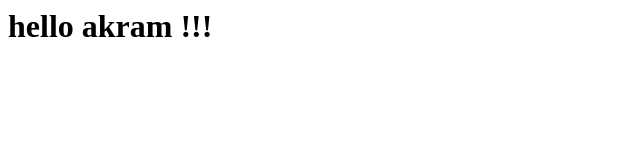
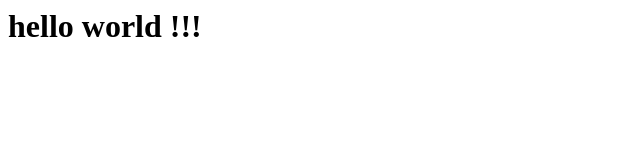
Before and after one commit to Akram619786/akram, a plain HTML site: page index.html in a window 1280 px wide. Shown: the whole page, without its empty margins (0-640 px from the left). Drawn offline with Linux system fonts and the light colour scheme.

Commit message:
Update index.html

```diff
--- a/index.html
+++ b/index.html
@@ -4,7 +4,7 @@
 
 <body>
 
-	<h1>hello akram !!!</h1>
+	<h1>hello world !!!</h1>
 
 </body>
 
```
